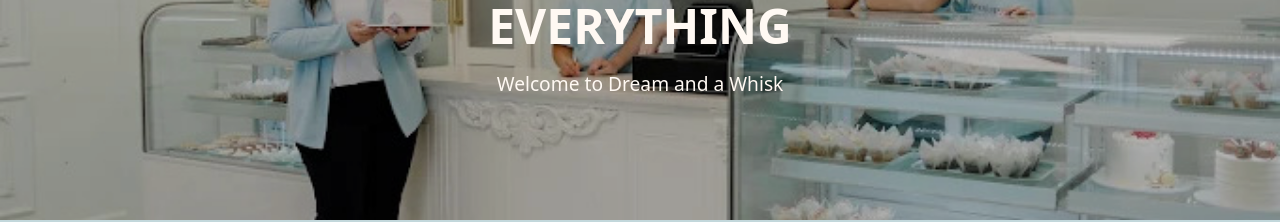
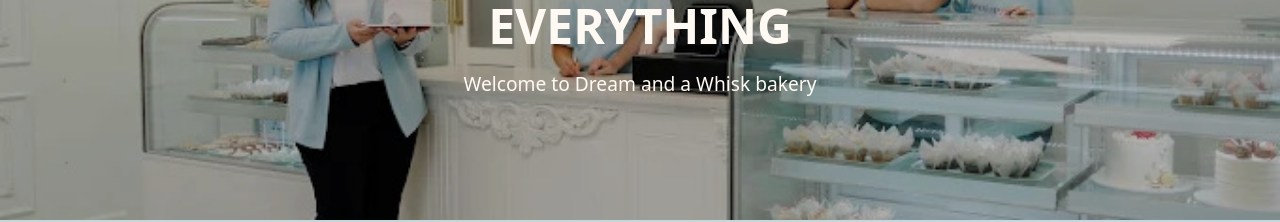
Before and after one commit to KylePlovie/Whisk-Website, a React (Vite) app: page / in a window 1280 px wide. Shown: the part 260-482 px from the top of the page. Built offline with nearby package versions, Linux system fonts and the light colour scheme.

Commit message:
logo clipping fix

```diff
--- a/src/App.css
+++ b/src/App.css
@@ -40,6 +40,7 @@
   color: #CDB87F;
   line-height: 1.2;
   white-space: nowrap;
+  overflow: visible;
 }
 
 .desktop-nav {
--- a/src/App.jsx
+++ b/src/App.jsx
@@ -48,7 +48,7 @@
         <img src={HeroImage} alt="Bakery entrance" className="hero-image" />
         <div className="hero-overlay">
           <h1 className="hero-title">PRESENTATION IS EVERYTHING</h1>
-          <p className="hero-subtitle">Welcome to Dream and a Whisk</p>
+          <p className="hero-subtitle">Welcome to Dream and a Whisk bakery</p>
         </div>
       </div>
       {/* Story Section */}
```
